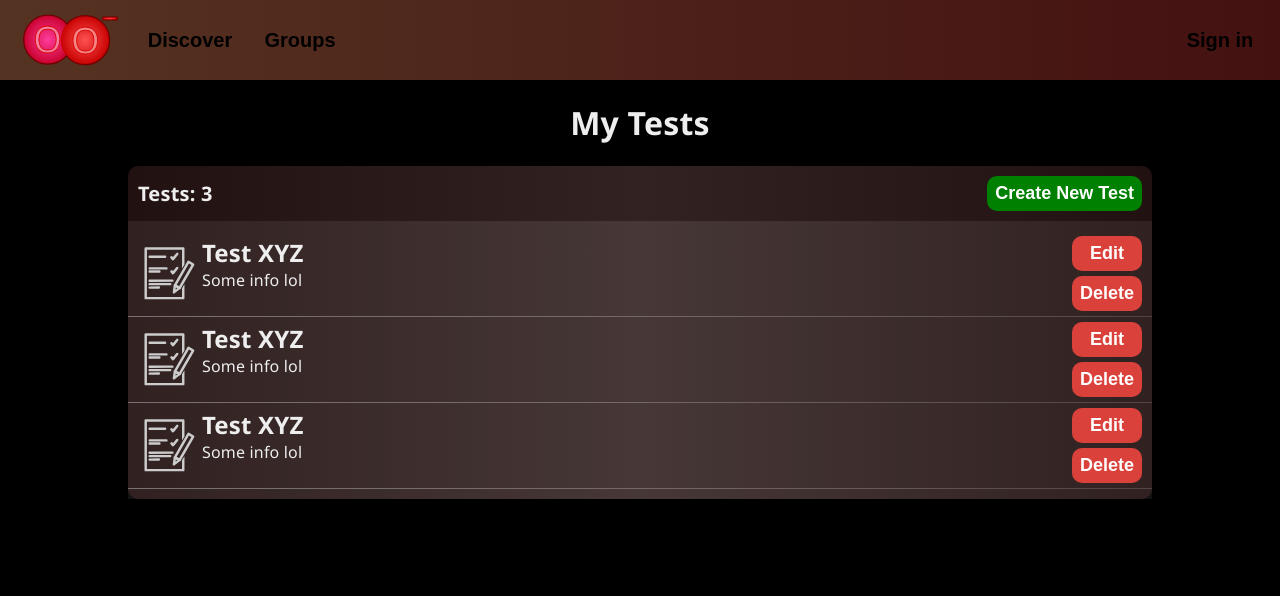
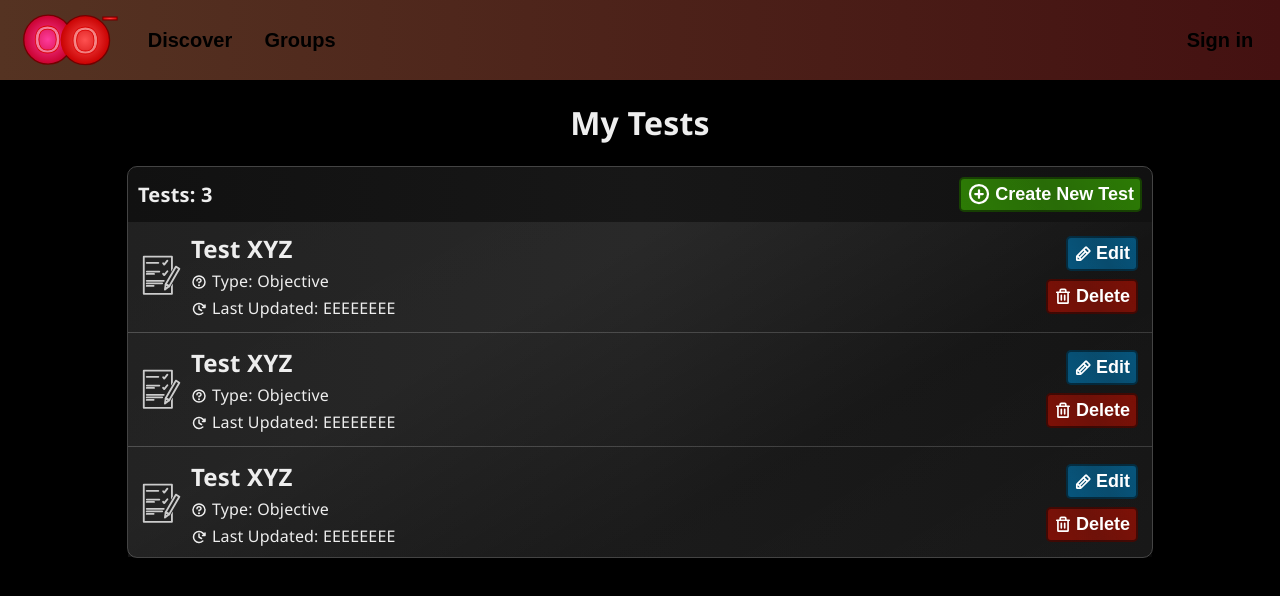
Before and after one commit to Laptop59/superoxide-frontend, a React (Vite) app: page /my-tests in a window 1280 px wide. Shown: the top 596 px of the page. Built offline with nearby package versions, Linux system fonts and the light colour scheme; no server answers.

Commit message:
chore: change My Tests styling a bit

```diff
--- a/package.json
+++ b/package.json
@@ -12,6 +12,7 @@
   "dependencies": {
     "react": "^19.2.6",
     "react-dom": "^19.2.6",
+    "react-icons": "^5.6.0",
     "react-router-dom": "^7.16.0",
     "react-transition-group": "^4.4.5"
   },
@@ -22,13 +23,13 @@
     "@types/react-dom": "^19.2.3",
     "@types/react-transition-group": "^4.4.12",
     "@vitejs/plugin-react": "^6.0.1",
-    "eslint": "^10.3.0",
     "eslint-plugin-react-hooks": "^7.1.1",
     "eslint-plugin-react-refresh": "^0.5.2",
     "globals": "^17.6.0",
     "typescript": "~6.0.2",
     "typescript-eslint": "^8.59.2",
     "vite": "^8.0.12",
+    "vite-plugin-checker": "^0.14.1",
     "vite-plugin-svgr": "^5.2.0"
   }
 }
--- a/src/components/toolbar/RightToolbar.tsx
+++ b/src/components/toolbar/RightToolbar.tsx
@@ -13,10 +13,12 @@ function RightToolbar({ signOutUser }: Props) {
         <div className="toolbar-elements">
             <Tab
                 text="My Tests"
+                onClick={popup?.close}
                 route="/my-tests"
             />
             <Tab
                 text="Sign out"
+                route="/"
                 onClick={() => {
                     // Sign out.
                     signOutUser();
--- a/src/components/ui/Button.css
+++ b/src/components/ui/Button.css
@@ -1,28 +1,42 @@
-button.generic-button {
+.generic-button {
+    --hue: 0;
+
+    --bg-color: hsla(var(--hue), 100%, 33%, 70%);
+    --bg-color-translucent: hsla(var(--hue), 100%, 33%, 60%);
+    --hover-color: hsl(var(--hue), 100%, 27%);
+
     height: 35px;
     font-size: 18px;
     font-weight: bold;
     color: white;
 
-    border-radius: 10px;
+    border-radius: 5px;
     border-color: transparent;
 
-    background-color: #db413b;
+    background: linear-gradient(60deg, var(--bg-color), var(--bg-color-translucent), var(--bg-color));
+    border: 2px solid #00000077;
 
     transition:
         transform 0.1s ease-in-out,
         background-color 0.2s ease-out,
         box-shadow 0.22s ease-out,
         color 0.2s ease-out;
+
+    display: flex;
+    flex-flow: row;
+    align-items: center;
+    align-content: center;
+
+    gap: 4px;
 }
 
-button.generic-button:hover {
-    background-color: rgb(172, 0, 0);
+.generic-button:hover {
+    background-color: var(--hover-color);
     transform: translateY(-1px);
     box-shadow: 0 3px 10px rgba(10, 10, 10, 0.2);
 }
 
-button.generic-button:disabled {
+.generic-button:disabled {
     background-color: #888;
     color: #333;
     cursor: not-allowed;
--- a/src/components/ui/Button.tsx
+++ b/src/components/ui/Button.tsx
@@ -14,11 +14,11 @@ const Button = forwardRef<
     HTMLButtonElement,
     Props
 >(
-    ({children, ...props}: Props, ref) => (
+    ({children, className, ...props}: Props, ref) => (
         <button
+            className={`generic-button ${className ?? ""}`}
+            ref={ref}
             {...props}
-            className={'generic-button ' + props.className}
-            ref={ref}
         >
             {children}
         </button>
--- a/src/components/ui/PasswordField.tsx
+++ b/src/components/ui/PasswordField.tsx
@@ -11,7 +11,7 @@ const PasswordField = forwardRef<
     Props
 >(
     ({title, ...props}: Props, ref) => {
-        let [showPassword, setShowPassword] = useState<boolean>(false);
+        const [showPassword, setShowPassword] = useState<boolean>(false);
 
         return (
             <div className='password-field'>
--- a/src/pages/auth/AuthPage.css
+++ b/src/pages/auth/AuthPage.css
@@ -14,7 +14,7 @@
 .auth-box {
     position: relative;
 
-    background-image: linear-gradient(to bottom, #f4f4f4, #e4e4e4);
+    background-image: linear-gradient(150deg, #f4f4f4f4, #e4e4e4e4);
     width: min(550px, calc(100vw - 50px));
     min-height: 510px;
     border-radius: 12px;
@@ -48,6 +48,10 @@
     width: 200px;
 
     gap: 16px;
+
+    button {
+        justify-content: space-around;
+    }
 }
 
 .auth-back {
--- a/src/pages/auth/AuthPage.tsx
+++ b/src/pages/auth/AuthPage.tsx
@@ -30,7 +30,7 @@ type AuthProps = {
 function AuthPage({
     setUser
 }: Props) {
-    let [state, setState] = useState<AuthState>("empty");
+    const [state, setState] = useState<AuthState>("empty");
 
     const AuthComponent = AuthComponents[state];
 
@@ -77,7 +77,7 @@ function Register({
     setState,
     setUser
 }: AuthProps) {
-    let [error, setError] = useState<unknown>(null);
+    const [error, setError] = useState<unknown>(null);
 
     const usernameRef = useRef<HTMLInputElement>(null);
 
@@ -222,7 +222,7 @@ function Login({
     setState,
     setUser
 }: AuthProps) {
-    let [error, setError] = useState<unknown>(null);
+    const [error, setError] = useState<unknown>(null);
 
     const usernameRef = useRef<HTMLInputElement>(null);
     const passwordRef = useRef<HTMLInputElement>(null);
--- a/src/pages/my-tests/MyTests.css
+++ b/src/pages/my-tests/MyTests.css
@@ -8,8 +8,10 @@
 
     .my-tests-content {
         width: calc(min(100vw - 30px, var(--max-width)));
-        background-image: linear-gradient(to right, #211, #322, #211);
+        background-image: linear-gradient(to right, #111, #171717, #111);
         border-radius: 10px;
+
+        border: 1px solid #444;
     }
 
     .my-tests-header {
@@ -24,16 +26,10 @@
             font-size: 20px;
             font-weight: 700;
         }
-
-        .my-tests-new {
-            background-color: green;
-        }
     }
 
     .my-tests-box {
-        width: 100%;
-        padding: 10px 0;
-        background-image: linear-gradient(to right, #ffffff11, #ffffff19, #ffffff11);
+        background: linear-gradient(150deg, #ffffff11, #ffffff14, #ffffff04, #ffffff08);
     }
 }
 
@@ -46,13 +42,15 @@
         flex-flow: row;
 
         padding: 5px 10px;
+        gap: 5px;
     }
+}
 
-    .my-tests-test-entry-separator {
-        background-image: linear-gradient(to right, #cccccc77, #cccccc55, #cccccc33);
-        width: 100%;
-        height: 1px;
-    }
+.my-tests-test-entry-separator {
+    background-image: linear-gradient(to right, #cccccc44, #cccccc3a, #cccccc33);
+    width: 100%;
+    height: 1px;
+    margin: 3px 0;
 }
 
 .my-tests-test-icon {
@@ -66,8 +64,8 @@
     align-self: center;
 
     > svg {
-        width: 64px;
-        height: 64px;
+        width: 48px;
+        height: 48px;
     }
 }
 
@@ -75,19 +73,54 @@
     display: flex;
     flex-flow: column;
     align-items: flex-start;
+    margin: 5px 0;
 
     /* Give this element the rest of the width available */
     flex: 1;
+
+    gap: 5px;
 
     /* Test title */
     h3 {
         margin: 0;
         font-size: 24px;
     }
+
+    .my-tests-test-info-text {
+        display: flex;
+        flex-flow: row;
+        gap: 5px;
+        align-items: start;
+        width: 100%;
+
+        span {
+            width: calc(100% - 24px);
+            text-align: left;
+        }
+
+        svg {
+            transform: translateY(4px);
+        }
+    }
 }
 
 .my-tests-test-options {
     display: flex;
     flex-flow: column;
-    gap: 5px;
+    align-items: end;
+    align-self: center;
+    gap: 8px;
+    padding: 4px;
 }
+
+.my-tests-new {
+    --hue: 100;
+}
+
+.my-tests-edit {
+    --hue: 200;
+}
+
+.my-tests-delete {
+    --hue: 5;
+}
--- a/src/pages/my-tests/MyTests.tsx
+++ b/src/pages/my-tests/MyTests.tsx
@@ -1,6 +1,10 @@
 import { Button } from "../../components/ui";
 import "./MyTests.css";
 import TestEntry from "./TestEntry";
+
+import {
+    PiPlusCircleBold
+} from "react-icons/pi";
 
 function MyTests() {
     return (
@@ -12,12 +16,16 @@ function MyTests() {
                         <span className="my-tests-header-test-counter">Tests: 3</span>
                     </div>
                     <div>
-                        <Button className="my-tests-new">Create New Test</Button>
+                        <Button className="my-tests-new">
+                            <PiPlusCircleBold size={24}/> Create New Test
+                        </Button>
                     </div>
                 </div>
                 <div className="my-tests-box">
                     <TestEntry />
+                    <div className="my-tests-test-entry-separator"/>
                     <TestEntry />
+                    <div className="my-tests-test-entry-separator"/>
                     <TestEntry />
                 </div>
             </div>
--- a/src/pages/my-tests/TestEntry.tsx
+++ b/src/pages/my-tests/TestEntry.tsx
@@ -1,5 +1,12 @@
 import TestIcon from "../../assets/test_icon.svg?react";
 import { Button } from "../../components/ui";
+
+import {
+    PiClockClockwiseBold,
+    PiPencilBold,
+    PiQuestionBold,
+    PiTrashBold
+} from "react-icons/pi";
 
 function TestEntry() {
     return (
@@ -10,14 +17,26 @@ function TestEntry() {
                 </div>
                 <div className="my-tests-test-info">
                     <h3>Test XYZ</h3>
-                    <span>Some info lol</span>
+                    <div className="my-tests-test-info-text">
+                        <PiQuestionBold size={16}/>
+                        <span>Type: Objective</span>
+                    </div>
+                    <div className="my-tests-test-info-text">
+                        <PiClockClockwiseBold size={16}/>
+                        <span>Last Updated: EEEEEEEE</span>
+                    </div>
                 </div>
                 <div className="my-tests-test-options">
-                    <Button>Edit</Button>
-                    <Button>Delete</Button>
+                    <Button className="my-tests-edit">
+                        <PiPencilBold />
+                        Edit
+                    </Button>
+                    <Button className="my-tests-delete">
+                        <PiTrashBold />
+                        Delete
+                    </Button>
                 </div>
             </div>
-            <div className="my-tests-test-entry-separator"/>
         </div>
     );
 }
--- a/vite.config.ts
+++ b/vite.config.ts
@@ -1,12 +1,20 @@
 import { defineConfig } from 'vite'
 import react from '@vitejs/plugin-react'
 import svgr from 'vite-plugin-svgr'
+import checker from 'vite-plugin-checker'
 
 // https://vite.dev/config/
 export default defineConfig({
     plugins: [
         react(),
-        svgr()
+        svgr(),
+        checker({
+            typescript: true,
+            eslint: {
+                lintCommand: 'eslint "./src/**/*.{ts,tsx}"',
+                watchPath: './src',
+            }
+        })
     ],
     server: {
         proxy: {
```
Also changed, not shown: 1 other file (tests, documents, lock files or other folders).
